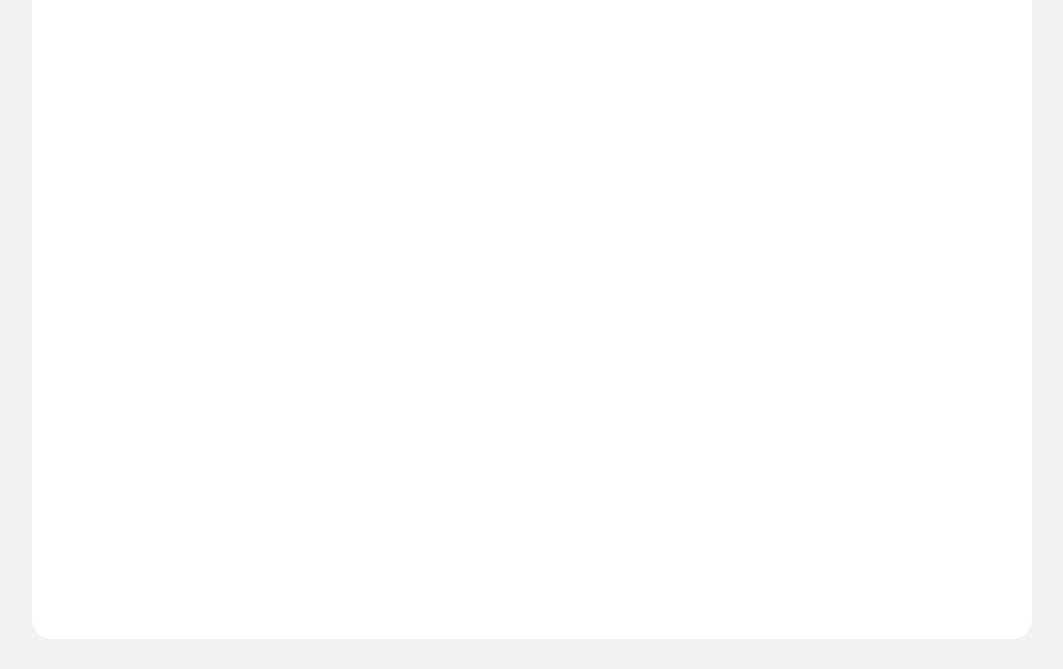
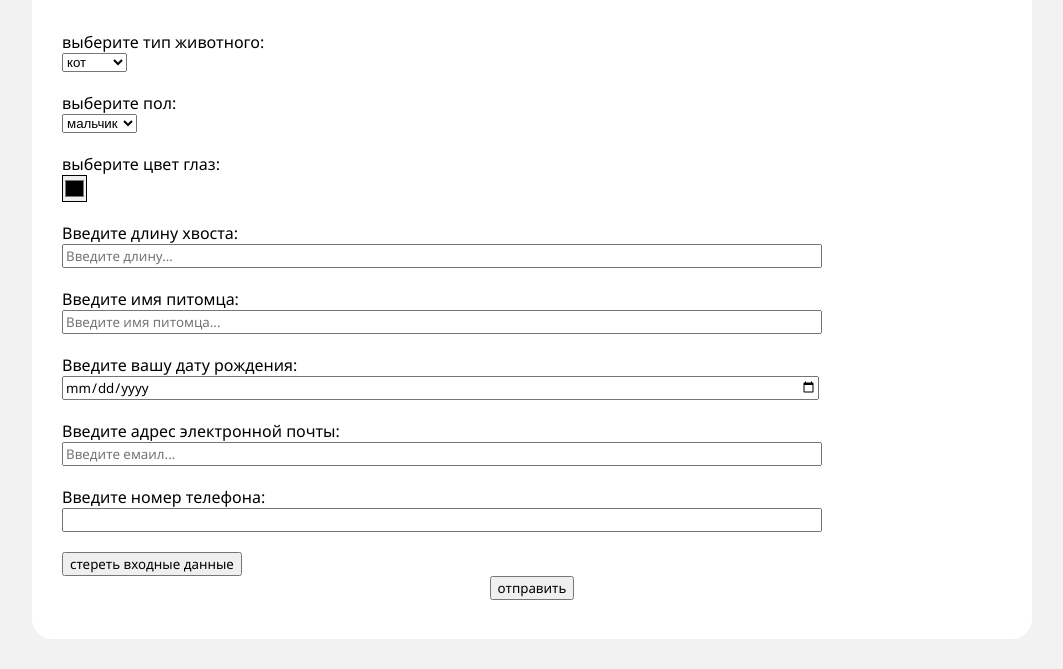
Before and after one commit to IritRTF/5-tables-and-forms, a website: page static/index.html in a window 1280 px wide. Shown: the part 131-800 px from the top of the page, without its empty margins (108-1171 px from the left). Drawn offline with Linux system fonts and the light colour scheme.

Commit message:
done 1-5

```diff
--- a/static/index.html
+++ b/static/index.html
@@ -9,7 +9,68 @@
 <main>
     <h1>Найди себе друга!</h1>
 
-    <!--Форму размещай тут-->
+    <form action="/pets/orders" method="post" class="myForm">
+        <label>
+            выберите тип животного:
+            <select name="petType" id="" class="select">
+                <option value="cat">кот</option>
+                <option value="dog">собака</option>
+                <option value="tiger">тигр</option>
+            </select>
+        </label>
+        <label>
+            выберите пол:
+            <select name="gender" id="" class="select">
+                <option value="boy">мальчик</option>
+                <option value="girl">девочка</option>
+                <option value="none">неважно</option>
+            </select>
+        </label>
+        <label>
+            выберите цвет глаз:
+            <input type="color" name="eyeColor" class="selectColor">
+        </label>
+        <label>
+            Введите длину хвоста:
+            <input type="number" name="tailLength" placeholder="Введите длину...">
+        </label>
+        <label>
+            Введите имя питомца:
+            <input type="text" name="name" placeholder="Введите имя питомца...">
+        </label>
+        <label>
+            Введите вашу дату рождения:
+            <input type="date" name="dateOfBirth">
+        </label>
+        <label>
+            Введите адрес электронной почты:
+            <input type="email" name="email" placeholder="Введите емаил...">
+        </label>
+        <label>
+            Введите номер телефона:
+            <input type="tel" name="phone">
+        </label>
+
+
+        <input type="radio" name="rules" value="true" class="rules">
+
+
+        <button type="reset" class="btnReset">стереть входные данные </button>
+
+
+
+        <button type="submit">
+            отправить
+        </button>
+    </form>
+    <!--    gender
+    eyeColor
+    tailLength
+    name
+    dateOfBirth
+    email
+    phone
+    rules-->
 
 </main>
 </body>
--- a/static/styles.css
+++ b/static/styles.css
@@ -22,6 +22,29 @@ h1 {
     color: rgba(173,38,164,0.67);
 }
 
+.myForm{
+    font-family: "Segoe UI Light", "Segoe UI", "Helvetica Neue", Helvetica, Arial, sans-serif;
+    text-align: center;
+
+}
+
+.myForm label{
+    text-align: left;
+    display: block;
+}
+
+label input{
+    display: block;
+    font-family: "Segoe UI Light", "Segoe UI", "Helvetica Neue", Helvetica, Arial, sans-serif;
+    width: 80%;
+
+    margin-bottom: 20px;
+}
+
+.myForm button{
+    font-family: "Segoe UI Light", "Segoe UI", "Helvetica Neue", Helvetica, Arial, sans-serif;
+}
+
 .error {
     color: rgba(173,30,24,0.88);
 }
@@ -29,3 +52,24 @@ h1 {
 .orders {
     margin: 20px 0;
 }
+
+.select{
+    display: block;
+    margin-bottom: 20px;
+}
+
+
+.selectColor{
+    border-radius: 0%;
+    padding: 0;
+    width: 25px;
+}
+
+.rules{
+    display: none;
+}
+
+
+.btnReset{
+    display: block;
+}
```
Also changed, not shown: 1 other file.
